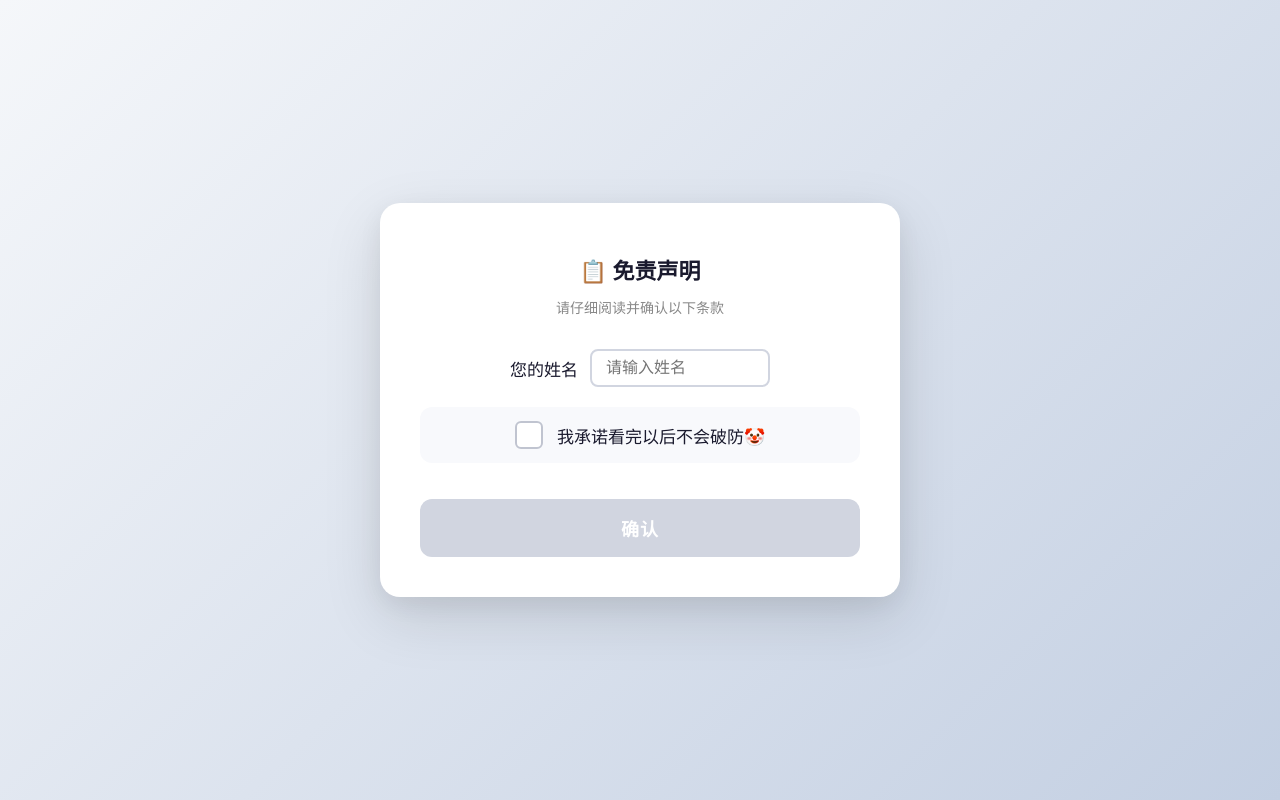
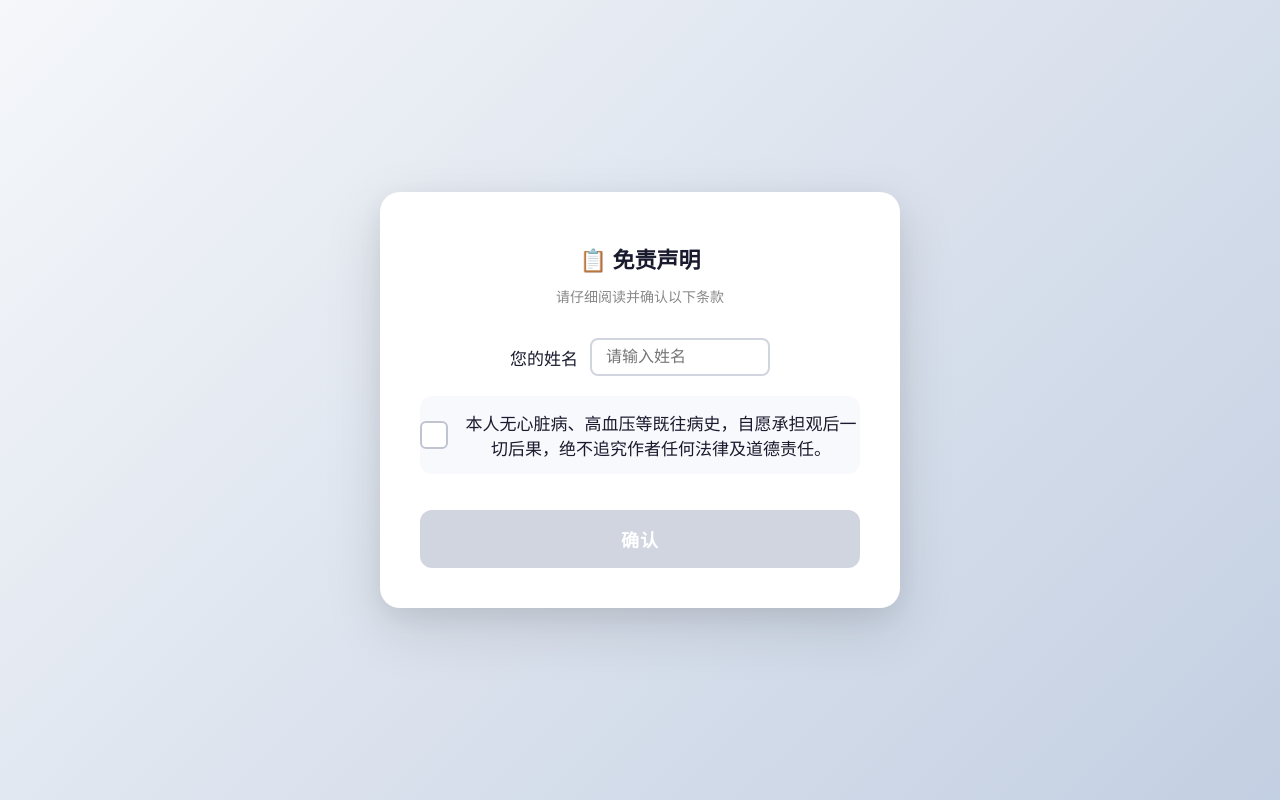
Before and after one commit to chuhuqiwai/painting, a plain HTML site: page index.html in a window 1280 px wide. Drawn offline with Linux system fonts and the light colour scheme.

Commit message:
Add name input and update checkbox text in disclaimer
Updated the disclaimer section with a name input field and modified the checkbox text for clarity.

```diff
--- a/index.html
+++ b/index.html
@@ -160,17 +160,17 @@
         <h1>📋 免责声明</h1>
         <p class="subtitle">请仔细阅读并确认以下条款</p>
 
-        <!-- 新增：姓名输入栏 -->
+        <!-- 姓名输入栏 -->
         <div class="name-row">
             <label for="nameInput">您的姓名</label>
             <input type="text" id="nameInput" placeholder="请输入姓名" />
         </div>
 
-        <!-- 复选框（原内容） -->
+        <!-- 复选框，文字已修改 -->
         <label class="checkbox-wrapper" id="checkboxLabel">
             <input type="checkbox" id="agreeCheckbox" />
             <span class="custom-checkbox"></span>
-            <span class="text">我承诺看完以后不会破防🤡</span>
+            <span class="text">本人无心脏病、高血压等既往病史，自愿承担观后一切后果，绝不追究作者任何法律及道德责任。</span>
         </label>
 
         <button id="confirmBtn" disabled>确认</button>
@@ -204,7 +204,6 @@
 
             // 点击确认按钮
             confirmBtn.addEventListener('click', function() {
-                // 即使按钮被禁用，也不会触发此事件，但为了安全再检查一次
                 if (confirmBtn.disabled) return;
 
                 const name = nameInput.value.trim();
@@ -213,11 +212,10 @@
                     window.location.href = 'catalog.html';
                 } else {
                     alert('❌ 验证失败');
-                    // 不跳转，无其他效果
                 }
             });
 
-            // 初始状态检查（确保页面加载时按钮为禁用）
+            // 初始状态检查
             updateButtonState();
         })();
     </script>
```
